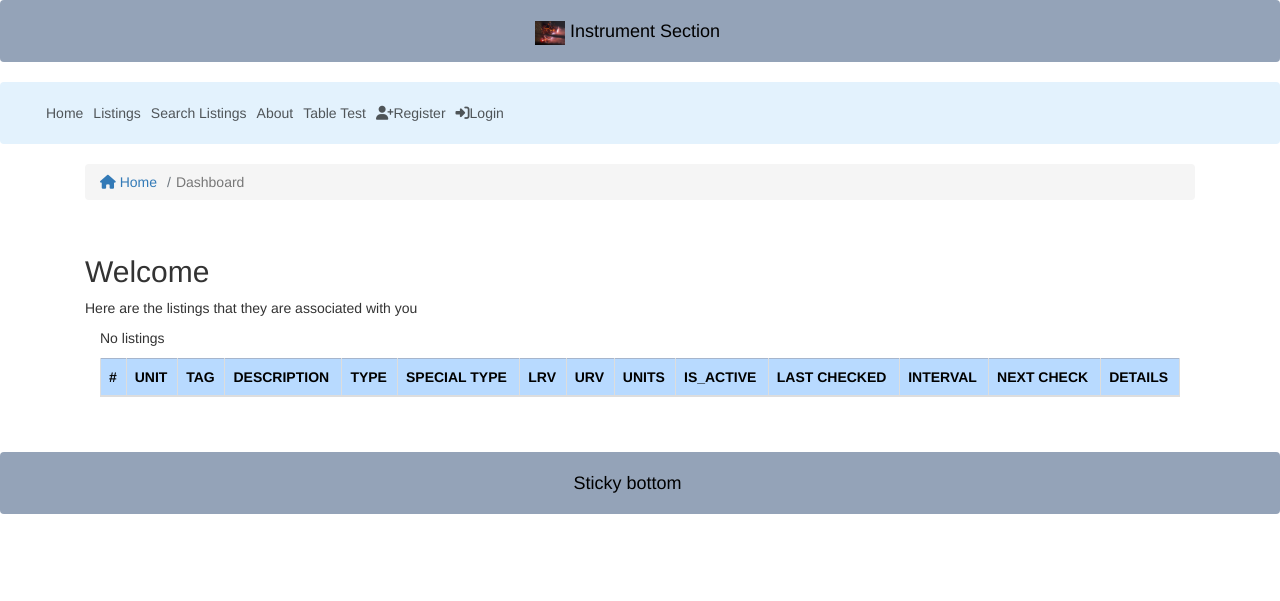
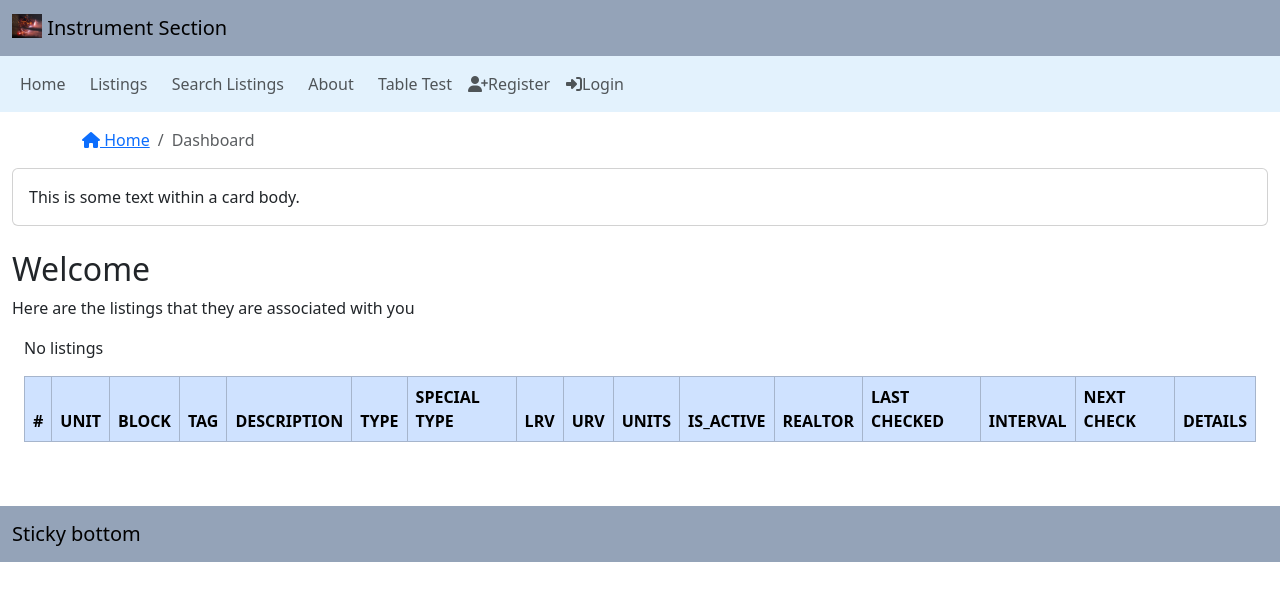
Before and after one commit to testpageAN/instr_project, a Django app: page /accounts/dashboard in a window 1280 px wide. Shown: the top 601 px of the page. Run offline with Django 4.2, Linux system fonts and the light colour scheme; data that the repository does not hold is empty; some libraries are stand-ins or nearby versions; some web fonts are replaced.

Commit message:
05-02, se kalo dromo no8

```diff
--- a/accounts/views.py
+++ b/accounts/views.py
@@ -3,6 +3,8 @@ from django.contrib import messages, auth
 from django.contrib.auth.models import User
 from listings.models import Listing
 from realtors.models import Realtor
+from listings.choices import control_users
+from listings.my_functions import update_next_check
 
 
 # Create your views here.
@@ -81,8 +83,13 @@ def logout(request):
 def dashboard(request):
     username = request.user.username
 
-    listings = Listing.objects.filter(realtor__name__iexact=username)
+    if username in control_users:
+        listings = Listing.objects.all().order_by('tag')
 
+    else:
+        listings = Listing.objects.filter(realtor__name__iexact=username)
+
+    update_next_check(listings)
     context = {
         'listings': listings,
     }
--- a/templates/accounts/dashboard.html
+++ b/templates/accounts/dashboard.html
@@ -17,11 +17,19 @@
     </div>
   </section>
 
+<div class="container-fluid">
+    <div class="card">
+        <div class="card-body">
+            This is some text within a card body.
+        </div>
+    </div>
+</div>
+
     <!-- ALERTS -->
     {% include 'partials/_alerts.html' %}
 
   <section id="dashboard" class="py-4">
-    <div class="container">
+    <div class="container-fluid">
       <div class="row">
         <div class="col-md-12">
           <h2>Welcome {{ user.username }}</h2>
@@ -35,6 +43,7 @@
                 <tr class="table-primary">
                     <th scope="col">#</th>
                     <th scope="col">UNIT</th>
+                    <th scope="col">BLOCK</th>
                     <th scope="col">TAG</th>
                     <th scope="col">DESCRIPTION</th>
                     <th scope="col">TYPE</th>
@@ -43,6 +52,7 @@
                     <th scope="col">URV</th>
                     <th scope="col">UNITS</th>
                     <th scope="col">IS_ACTIVE</th>
+                    <th scope="col">REALTOR</th>
                     <th scope="col">LAST CHECKED</th>
                     <th scope="col">INTERVAL</th>
                     <th scope="col">NEXT CHECK</th>
@@ -57,6 +67,7 @@
 {#                      <th scope="row">{{ listing.id }}</th>#}
                         <td>{{ listing.id }}</td>
                         <td>{{ listing.unit }}</td>
+                        <td>{{ listing.block }}</td>
                         <td>{{ listing.tag }}</td>
                         <td>{{ listing.description }}</td>
                         <td>{{ listing.type }}</td>
@@ -65,6 +76,7 @@
                         <td>{{ listing.urv }}</td>
                         <td>{{ listing.units }}</td>
                         <td>{{ listing.is_active }}</td>
+                        <td>{{ listing.realtor }}</td>
                         <td>{{ listing.last_checked }}</td>
                         <td>{{ listing.interval }}</td>
                         <td> {{ listing.next_check }}</td>
--- a/templates/base.html
+++ b/templates/base.html
@@ -19,10 +19,10 @@
           rel="stylesheet" integrity="sha384-GLhlTQ8iRABdZLl6O3oVMWSktQOp6b7In1Zl3/Jr59b6EGGoI1aFkw7cmDA6j6gD"
           crossorigin="anonymous">
     <!-- BOOTSTRAP4 FOR CRISPY FORMS -- Latest compiled and minified CSS -->
-    <link rel="stylesheet" href="https://cdn.jsdelivr.net/npm/bootstrap@4.6.2/dist/css/bootstrap.min.css">
+{#    <link rel="stylesheet" href="https://cdn.jsdelivr.net/npm/bootstrap@4.6.2/dist/css/bootstrap.min.css">#}
     <!-- BOOTSTRAP3 FOR django-filters Latest compiled and minified CSS -->
-    <link rel="stylesheet" href="https://cdn.jsdelivr.net/npm/bootstrap@3.3.7/dist/css/bootstrap.min.css"
-          integrity="sha384-BVYiiSIFeK1dGmJRAkycuHAHRg32OmUcww7on3RYdg4Va+PmSTsz/K68vbdEjh4u" crossorigin="anonymous">
+{#    <link rel="stylesheet" href="https://cdn.jsdelivr.net/npm/bootstrap@3.3.7/dist/css/bootstrap.min.css"#}
+{#          integrity="sha384-BVYiiSIFeK1dGmJRAkycuHAHRg32OmUcww7on3RYdg4Va+PmSTsz/K68vbdEjh4u" crossorigin="anonymous">#}
     <title>INS APPLICATION {% block title %}{% endblock %}</title>
 </head>
 <body>
--- a/templates/partials/_navbar.html
+++ b/templates/partials/_navbar.html
@@ -17,6 +17,8 @@
                   <a class="nav-link" aria-current="page" href="{% url 'index' %}">Home</a>
                 {% endif %}
         </li>
+{#      some space#}
+      &nbsp;&nbsp;
         <li class="nav-item">
             {% if 'listings' in request.path and not 'search' in request.path and request.path|length <= 10 %}
                 <a class="nav-link active" href="{% url 'listings' %}"><b>Listings</b></a>
@@ -24,6 +26,8 @@
                 <a class="nav-link" href="{% url 'listings' %}">Listings</a>
             {% endif %}
         </li>
+      {#      some space#}
+      &nbsp;&nbsp;
         <li class="nav-item">
             {% if 'search' in request.path %}
                 <a class="nav-link active" href="{% url 'search' %}"><b>Search Listings</b></a>
@@ -31,6 +35,8 @@
                 <a class="nav-link" href="{% url 'search' %}">Search Listings</a>
             {% endif %}
         </li>
+      {#      some space#}
+      &nbsp;&nbsp;
         <li class="nav-item">
             {% if 'about' in request.path %}
                 <a class="nav-link active"  href="{% url 'about' %}"><b>About</b></a>
@@ -39,7 +45,8 @@
             {% endif %}
         </li>
 
-
+{#      some space#}
+      &nbsp;&nbsp;
         <li class="nav-item">
             {% if 'table-test' in request.path %}
                 <a class="nav-link active"  href="{% url 'table-test' %}"><b>Table Test</b></a>
@@ -49,8 +56,16 @@
         </li>
       </ul>
 
+
         <ul class="navbar-nav">
         {% if user.is_authenticated %}
+
+             {#      some space#}
+      &nbsp;&nbsp;&nbsp;&nbsp;&nbsp;&nbsp;&nbsp;
+      &nbsp;&nbsp;&nbsp;&nbsp;&nbsp;&nbsp;&nbsp;
+      &nbsp;&nbsp;&nbsp;&nbsp;&nbsp;&nbsp;&nbsp;
+      &nbsp;&nbsp;&nbsp;&nbsp;&nbsp;&nbsp;&nbsp;
+      &nbsp;&nbsp;&nbsp;&nbsp;&nbsp;&nbsp;&nbsp;
             <li class="nav-item">
                 {% if 'dashboard' in request.path %}
                     <a class="nav-link active"  href="{% url 'dashboard' %}"><b>{{ user.username }} (Dashboard)</b></a>
```
Also changed, not shown: listings_listing.csv (+7 -7 lines).
